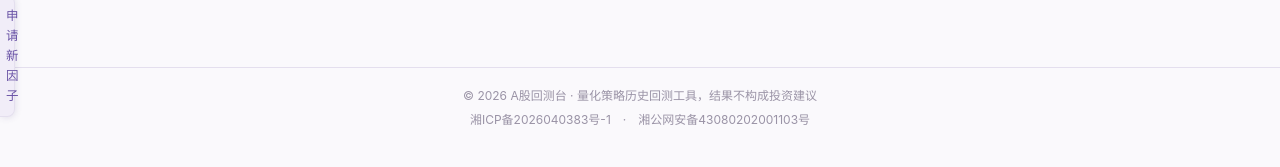
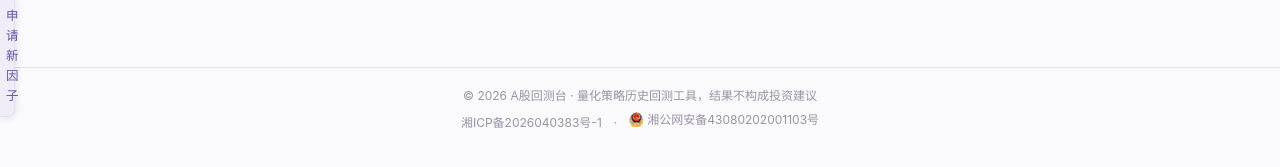
Before and after one commit to CozeraVan/quant-research-engine-dual-agent-lab, a Python web app: template src/quant_research_engine/gui/saas/templates/feedback.html in a window 1280 px wide. Shown: the part 303-470 px from the top of the page. Run offline with Jinja, Linux system fonts and the light colour scheme; the template is opened without the code that fills it, so the values that code supplies are empty.

Commit message:
feat(saas): 公安备案号前加警徽图标

```diff
--- a/src/quant_research_engine/gui/saas/templates/base.html
+++ b/src/quant_research_engine/gui/saas/templates/base.html
@@ -162,7 +162,7 @@ details{margin-top:10px}summary{cursor:pointer;color:var(--muted);font-size:13px
 </div>
 <footer class="site-footer">
   <div>© 2026 A股回测台 · 量化策略历史回测工具，结果不构成投资建议</div>
-  <div style="margin-top:4px"><a href="https://beian.miit.gov.cn" target="_blank" rel="noopener">湘ICP备2026040383号-1</a>　·　<a href="https://beian.mps.gov.cn/#/query/webSearch?code=43080202001103" target="_blank" rel="noopener noreferrer">湘公网安备43080202001103号</a></div>
+  <div style="margin-top:4px"><a href="https://beian.miit.gov.cn" target="_blank" rel="noopener">湘ICP备2026040383号-1</a>　·　<a href="https://beian.mps.gov.cn/#/query/webSearch?code=43080202001103" target="_blank" rel="noopener noreferrer" style="display:inline-flex;align-items:center;gap:4px"><img src="/static/beian-badge.png" alt="" width="14" height="15" style="display:inline-block">湘公网安备43080202001103号</a></div>
 </footer>
 <script>
 // PWA（QRE-SAAS-PWA）：注册最小 service worker，启用"安装到主屏幕"
```
Also changed, not shown: docs/agent/05_PROGRESS.md (+1 -0 lines), src/quant_research_engine/gui/static/beian-badge.png (added).
